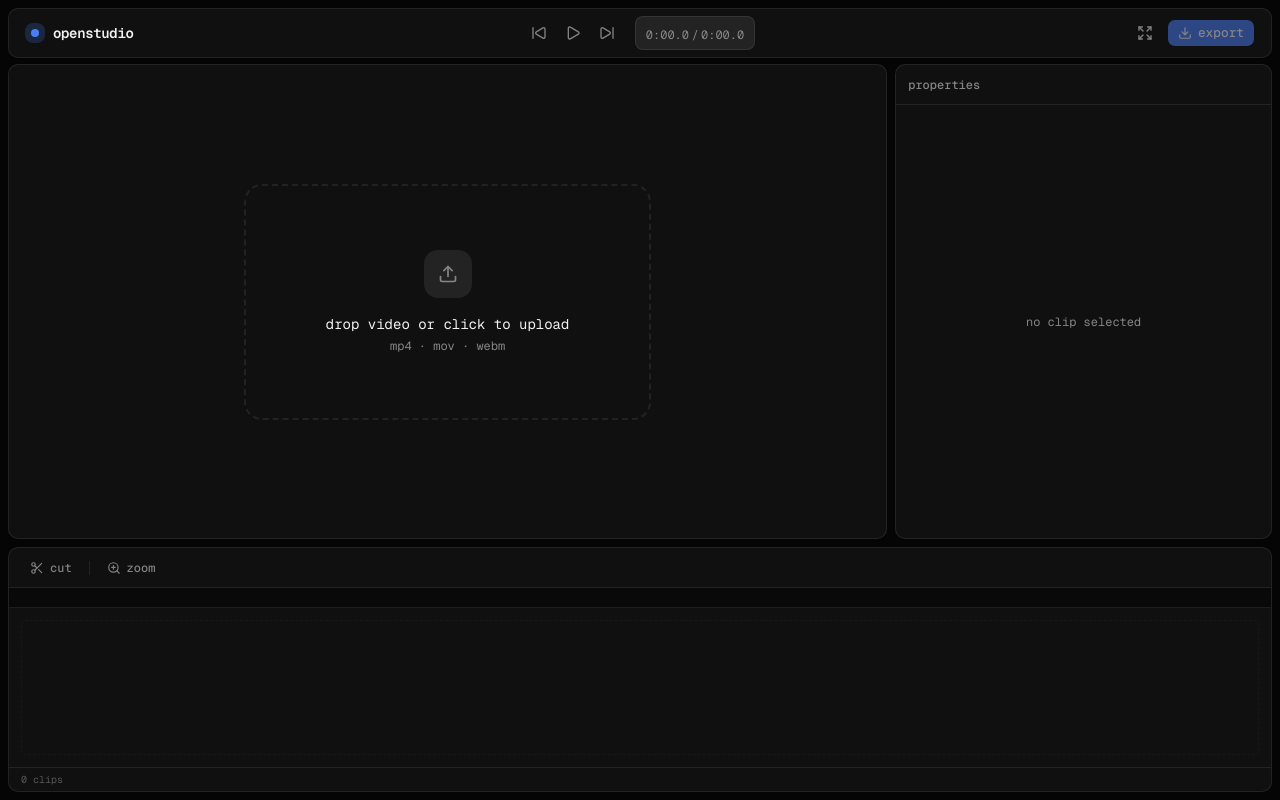
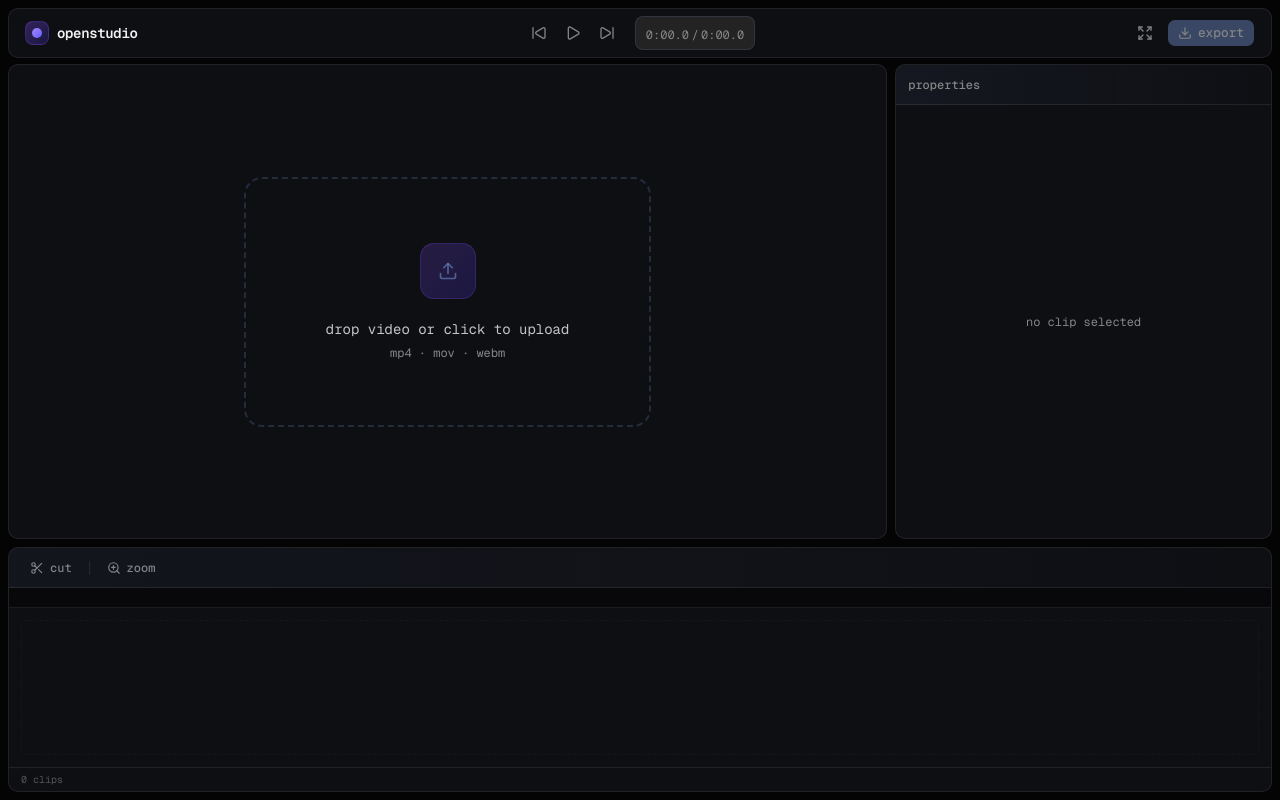
Before and after one commit to pranshuj73/openstudio, a Next.js app: page /editor in a window 1280 px wide. Built offline with nearby package versions, Linux system fonts and the light colour scheme.

Commit message:
update colors

```diff
--- a/app/globals.css
+++ b/app/globals.css
@@ -84,13 +84,13 @@
 }
 
 .dark {
-  --background: oklch(0.118 0 0);
+  --background: oklch(0.105 0 0);
   --foreground: oklch(0.96 0 0);
-  --card: oklch(0.175 0 0);
+  --card: oklch(0.17 0.008 264);
   --card-foreground: oklch(0.96 0 0);
-  --popover: oklch(0.175 0 0);
+  --popover: oklch(0.17 0.008 264);
   --popover-foreground: oklch(0.96 0 0);
-  --primary: oklch(0.62 0.19 264);
+  --primary: oklch(0.60 0.09 264);
   --primary-foreground: oklch(0.98 0 0);
   --secondary: oklch(0.255 0 0);
   --secondary-foreground: oklch(0.96 0 0);
@@ -101,7 +101,7 @@
   --destructive: oklch(0.704 0.191 22.216);
   --border: oklch(1 0 0 / 8%);
   --input: oklch(1 0 0 / 12%);
-  --ring: oklch(0.62 0.19 264);
+  --ring: oklch(0.60 0.09 264);
   --chart-1: oklch(0.87 0 0);
   --chart-2: oklch(0.556 0 0);
   --chart-3: oklch(0.439 0 0);
--- a/components/editor/PropertiesPanel.tsx
+++ b/components/editor/PropertiesPanel.tsx
@@ -33,7 +33,7 @@ function bgMatch(a: Background, b: Background) {
 
 function SectionLabel({ children }: { children: React.ReactNode }) {
   return (
-    <p className="text-[10px] font-semibold text-muted-foreground/70 uppercase tracking-widest mb-2.5 font-mono">
+    <p className="text-[10px] font-semibold text-muted-foreground uppercase tracking-widest mb-2.5 font-mono">
       {children}
     </p>
   );
@@ -42,7 +42,7 @@ function SectionLabel({ children }: { children: React.ReactNode }) {
 // ─── Panel header ──────────────────────────────────────────────────────────
 function PanelHeader({ children, onCollapse }: { children: React.ReactNode; onCollapse?: () => void }) {
   return (
-    <div className="h-10 border-b border-border flex items-center px-3 gap-2 shrink-0">
+    <div className="h-10 border-b border-border bg-gradient-to-r from-primary/8 to-transparent flex items-center px-3 gap-2 shrink-0">
       <span className="flex-1 text-xs font-mono font-medium text-muted-foreground">{children}</span>
       {onCollapse && (
         <Button
@@ -89,7 +89,7 @@ function ZoomPanel({
 
   return (
     <div className="flex flex-col h-full overflow-hidden">
-      <div className="h-10 border-b border-border flex items-center px-3 gap-2 shrink-0">
+      <div className="h-10 border-b border-border bg-gradient-to-r from-primary/8 to-transparent flex items-center px-3 gap-2 shrink-0">
         <button
           onClick={() => setSidebarPanel({ type: 'clip' })}
           className="flex items-center gap-1 text-xs text-muted-foreground hover:text-foreground transition-colors font-mono"
@@ -98,7 +98,7 @@ function ZoomPanel({
           clip
         </button>
         <span className="text-muted-foreground/40 text-xs">/</span>
-        <span className="text-xs font-medium font-mono">zoom</span>
+        <span className="text-xs font-medium font-mono text-muted-foreground">zoom</span>
         <span className="ml-auto text-[10px] text-muted-foreground font-mono tabular-nums">
           {formatTime(seg.startTime)}–{formatTime(seg.endTime)}
         </span>
--- a/components/editor/Timeline.tsx
+++ b/components/editor/Timeline.tsx
@@ -125,7 +125,7 @@ export default function Timeline() {
     <div className="flex flex-col select-none h-full">
 
       {/* Tool bar */}
-      <div className="h-10 border-b border-border flex items-center px-2.5 gap-0.5 shrink-0">
+      <div className="h-10 border-b border-border bg-gradient-to-r from-primary/6 to-transparent flex items-center px-2.5 gap-0.5 shrink-0">
         <Button
           variant="ghost"
           size="sm"
@@ -289,10 +289,10 @@ export default function Timeline() {
         {/* Playhead */}
         {videoDuration > 0 && (
           <div
-            className="absolute top-0 bottom-0 w-px bg-foreground/70 z-20 pointer-events-none"
+            className="absolute top-0 bottom-0 w-px bg-primary/80 z-20 pointer-events-none"
             style={{ left: `${playheadPct}%` }}
           >
-            <div className="w-2 h-2 rounded-full bg-foreground/70 absolute top-0.5 -translate-x-[3px]" />
+            <div className="w-2 h-2 rounded-full bg-primary absolute top-0.5 -translate-x-[3px]" />
           </div>
         )}
       </div>
--- a/components/editor/Toolbar.tsx
+++ b/components/editor/Toolbar.tsx
@@ -20,8 +20,8 @@ export default function Toolbar() {
     <div className="h-12 flex items-center px-4">
       {/* Brand */}
       <div className="flex items-center gap-2 w-44 shrink-0">
-        <div className="w-5 h-5 rounded-md bg-primary/20 flex items-center justify-center shrink-0">
-          <div className="w-2 h-2 rounded-sm bg-primary" />
+        <div className="w-6 h-6 rounded-md bg-gradient-to-br from-violet-500/30 to-indigo-600/20 border border-violet-500/25 flex items-center justify-center shrink-0">
+          <div className="w-2.5 h-2.5 rounded-sm bg-gradient-to-br from-violet-400 to-indigo-500" />
         </div>
         <span className="font-mono text-sm font-semibold tracking-tight select-none">
           openstudio
@@ -63,7 +63,7 @@ export default function Toolbar() {
         >
           <SkipForward className="w-3.5 h-3.5" />
         </Button>
-        <div className="ml-3 px-2.5 py-1 bg-muted rounded-md border border-border">
+        <div className="ml-3 px-2.5 py-1 bg-muted rounded-md border border-primary/20">
           <span className="font-mono text-xs tabular-nums select-none text-muted-foreground">
             {formatTime(currentTime)}&thinsp;/&thinsp;{formatTime(videoDuration)}
           </span>
--- a/components/editor/UploadZone.tsx
+++ b/components/editor/UploadZone.tsx
@@ -56,7 +56,7 @@ export default function UploadZone() {
   return (
     <div className="w-full h-full flex items-center justify-center">
       <div
-        className="flex flex-col items-center gap-4 border-2 border-dashed border-border rounded-2xl px-20 py-16 cursor-pointer hover:bg-muted/50 transition-all group"
+        className="flex flex-col items-center gap-5 border-2 border-dashed border-primary/25 rounded-2xl px-20 py-16 cursor-pointer hover:border-primary/50 hover:bg-primary/5 transition-all group"
         onDragOver={(e) => e.preventDefault()}
         onDrop={(e) => {
           e.preventDefault();
@@ -75,12 +75,12 @@ export default function UploadZone() {
             if (file) handleFile(file);
           }}
         />
-        <div className="w-12 h-12 rounded-xl bg-muted flex items-center justify-center">
-          <Upload className="w-5 h-5 text-muted-foreground" />
+        <div className="w-14 h-14 rounded-xl bg-gradient-to-br from-violet-500/20 to-indigo-600/20 border border-violet-500/20 flex items-center justify-center group-hover:from-violet-500/30 group-hover:to-indigo-600/30 transition-all">
+          <Upload className="w-5 h-5 text-primary/70 group-hover:text-primary transition-colors" />
         </div>
         <div className="text-center">
-          <p className="text-sm text-foreground font-mono">drop video or click to upload</p>
-          <p className="text-xs text-muted-foreground mt-1 font-mono">mp4 · mov · webm</p>
+          <p className="text-sm text-foreground/80 font-mono">drop video or click to upload</p>
+          <p className="text-xs text-muted-foreground mt-1.5 font-mono">mp4 · mov · webm</p>
         </div>
       </div>
     </div>
```
